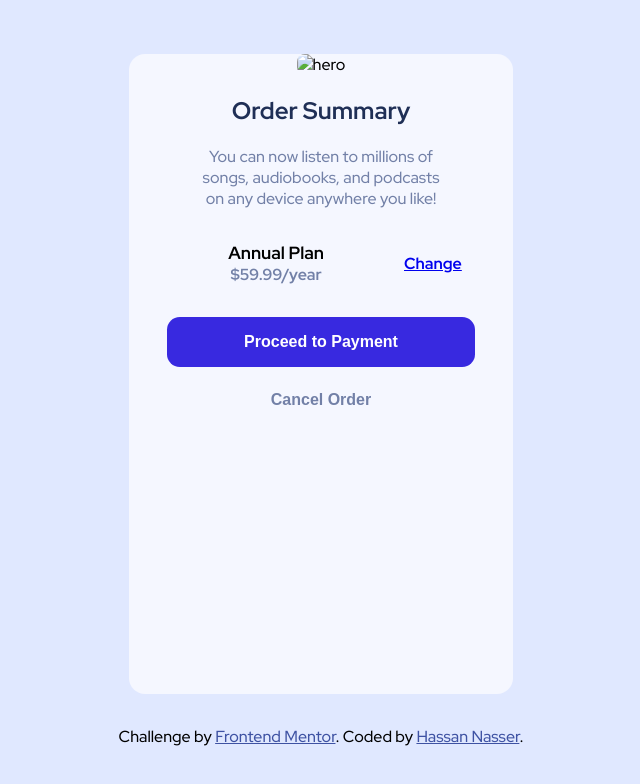
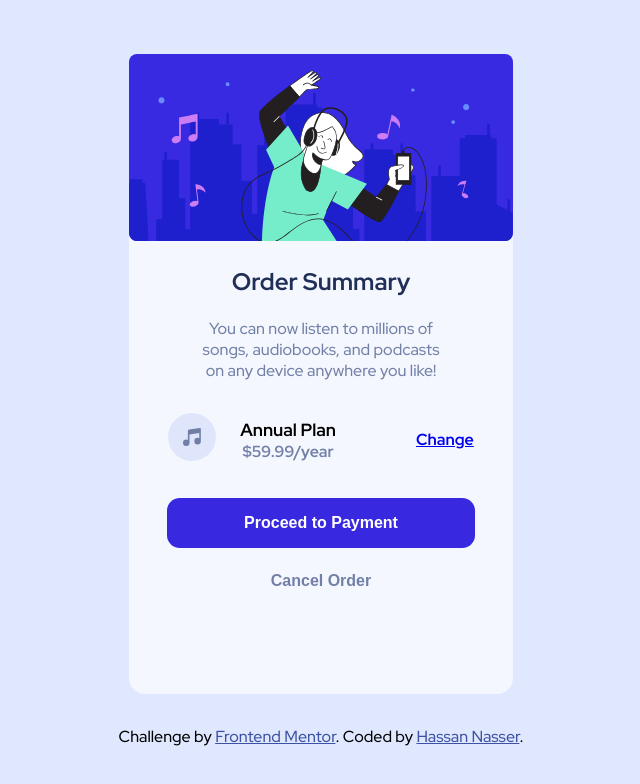
Before and after one commit to hnasser44/CardComponent, a plain HTML site: page index.html in a window 1280 px wide. Shown: the whole page, without its empty margins (319-959 px from the left). Drawn offline with Linux system fonts and the light colour scheme.

Commit message:
Update index.html

```diff
--- a/index.html
+++ b/index.html
@@ -10,7 +10,7 @@
 <body>
 
   <div class="card-container">
-     <img class="hero" src="/images/illustration-hero.svg" alt="hero">
+     <img class="hero" src="illustration-hero.svg" alt="hero">
      <h1>Order Summary</h1>
      <div class="card-text">
      <p>You can now listen to millions of songs, audiobooks, and podcasts on any
@@ -18,7 +18,7 @@
      </div>
       <div class="plan">
         <div class="music-img">
-          <img class="music" src="/images/icon-music.svg" alt="">
+          <img class="music" src="icon-music.svg" alt="">
         </div>
         <div class="annual-plan">
           <h2>Annual Plan</h2>
```
